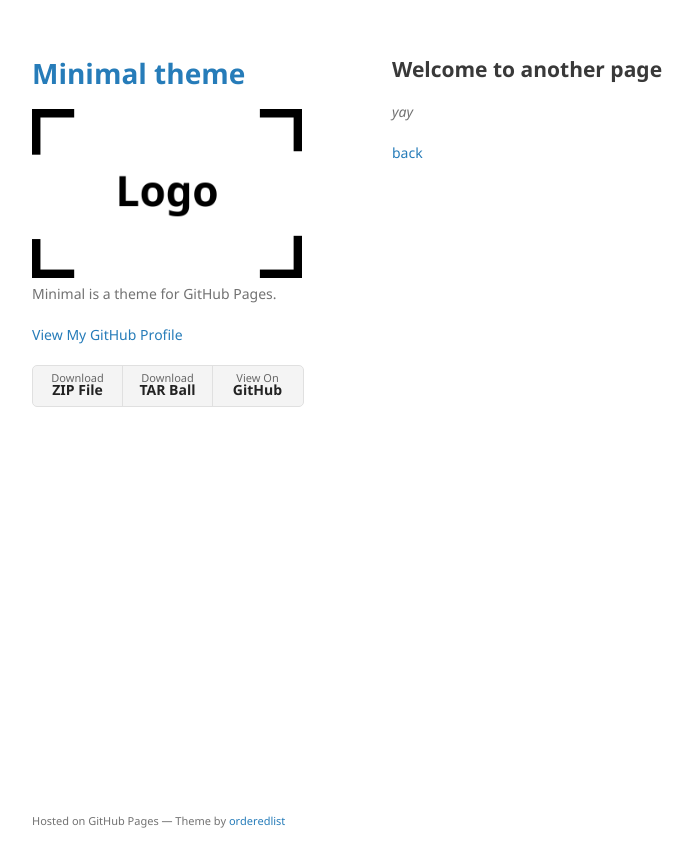
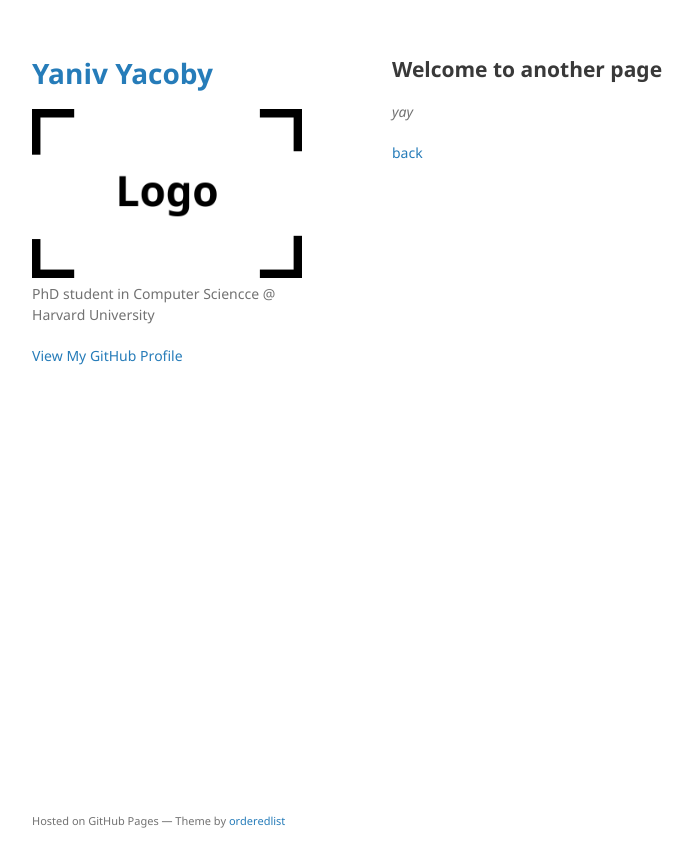
Before and after one commit to yanivyacoby/yanivyacoby.github.io, a Jekyll site: the page built from another-page.md, in a window 1280 px wide. Shown: the top 867 px of the page, without its empty margins (178-871 px from the left). Built offline with Jekyll 4.4.1, drawn with Linux system fonts in a browser that asks for light colours; our own code applies the rules of GitHub Pages for plain Markdown files.

Commit message:
Update _config.yml

```diff
--- a/_config.yml
+++ b/_config.yml
@@ -1,6 +1,6 @@
-title: Minimal theme
+title: Yaniv Yacoby
 logo: /assets/img/logo.png
-description: Minimal is a theme for GitHub Pages.
-show_downloads: true
+description: PhD student in Computer Sciencce @ Harvard University
+show_downloads: false
 google_analytics:
 theme: jekyll-theme-minimal
```
